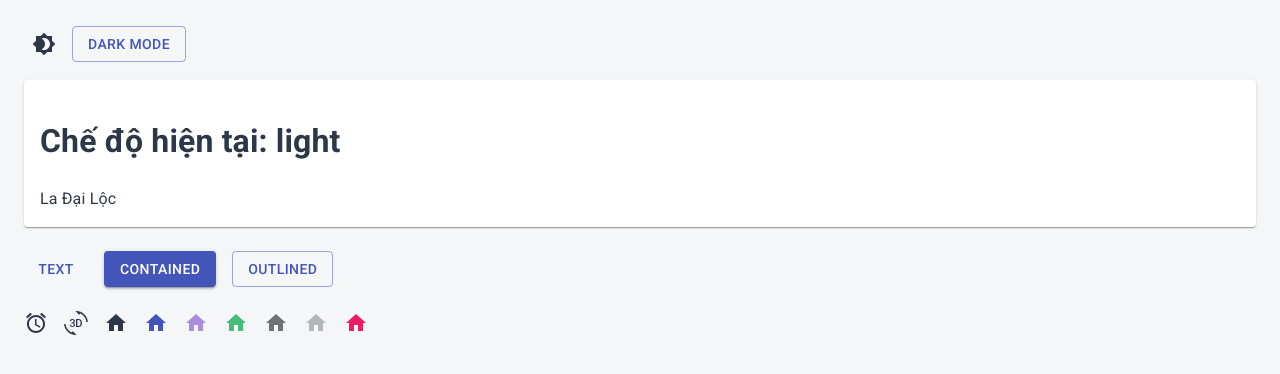
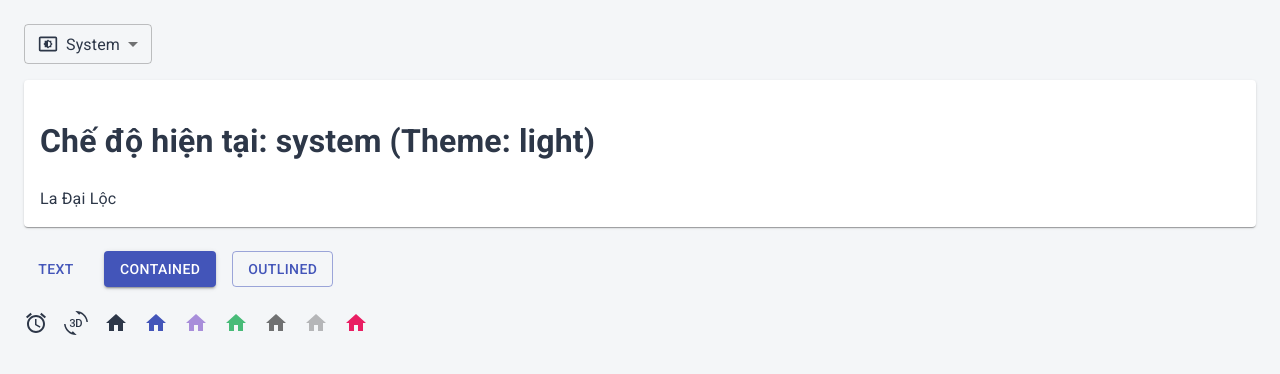
Before and after one commit to ladailoc/trello-web, a React (Vite) app: page / in a window 1280 px wide. Shown: the top 374 px of the page. Built offline with nearby package versions, Linux system fonts and the light colour scheme.

Commit message:
customize dark/light mode from system

```diff
--- a/src/App.jsx
+++ b/src/App.jsx
@@ -4,33 +4,41 @@ import AccessAlarmIcon from "@mui/icons-material/AccessAlarm";
 import ThreeDRotation from "@mui/icons-material/ThreeDRotation";
 import HomeIcon from "@mui/icons-material/Home";
 import { pink } from "@mui/material/colors";
-import IconButton from "@mui/material/IconButton";
-import Brightness4Icon from "@mui/icons-material/Brightness4";
-import Brightness7Icon from "@mui/icons-material/Brightness7";
 import Box from "@mui/material/Box";
 import { ThemeProvider } from "@mui/material/styles";
 import CssBaseline from "@mui/material/CssBaseline";
+import useMediaQuery from "@mui/material/useMediaQuery";
+import Select from "@mui/material/Select"; // Added import
+import MenuItem from "@mui/material/MenuItem"; // Added import
 import { createAppTheme } from "./theme";
-
+import LightModeIcon from "@mui/icons-material/LightMode";
+import DarkModeOutlinedIcon from "@mui/icons-material/DarkModeOutlined";
+import SettingsBrightnessIcon from "@mui/icons-material/SettingsBrightness";
 function App() {
-  // Sử dụng useState để lưu trạng thái chế độ sáng/tối
+  // Lưu trữ chế độ: 'light', 'dark', hoặc 'system'
   const [mode, setMode] = useState(() => {
-    // Khôi phục chế độ từ localStorage nếu có
     const savedMode = localStorage.getItem("theme-mode");
-    return savedMode || "light";
+    return savedMode || "system"; // Mặc định là 'system'
   });
 
-  // Tạo theme dựa trên mode hiện tại
-  const theme = createAppTheme(mode);
+  // Phát hiện chế độ hệ thống (light/dark)
+  const prefersDarkMode = useMediaQuery("(prefers-color-scheme: dark)");
 
-  // Lưu chế độ vào localStorage khi nó thay đổi
+  // Xác định palette.mode dựa trên mode
+  const paletteMode =
+    mode === "system" ? (prefersDarkMode ? "dark" : "light") : mode;
+
+  // Tạo theme với paletteMode
+  const theme = createAppTheme(paletteMode);
+
+  // Lưu chế độ vào localStorage khi thay đổi
   useEffect(() => {
     localStorage.setItem("theme-mode", mode);
   }, [mode]);
 
-  // Hàm chuyển đổi chế độ
-  const toggleColorMode = () => {
-    setMode((prevMode) => (prevMode === "light" ? "dark" : "light"));
+  // Xử lý thay đổi chế độ
+  const handleModeChange = (event) => {
+    setMode(event.target.value);
   };
 
   return (
@@ -38,13 +46,26 @@ function App() {
       <CssBaseline />
       <Box sx={{ p: 3 }}>
         <Box sx={{ mb: 2, display: "flex", alignItems: "center", gap: 1 }}>
-          <IconButton onClick={toggleColorMode} color="inherit">
-            {mode === "dark" ? <Brightness7Icon /> : <Brightness4Icon />}
-          </IconButton>
-
-          <Button variant="outlined" onClick={toggleColorMode}>
-            {mode === "dark" ? "Light Mode" : "Dark Mode"}
-          </Button>
+          {/* Dropdown để chọn chế độ */}
+          <Select value={mode} onChange={handleModeChange} size="small">
+            <MenuItem value="light">
+              <Box sx={{ display: "flex", alignItems: "center", gap: 1 }}>
+                <LightModeIcon fontSize="small" /> Light Mode
+              </Box>
+            </MenuItem>
+            <MenuItem value="dark">
+              <Box sx={{ display: "flex", alignItems: "center", gap: 1 }}>
+                <DarkModeOutlinedIcon fontSize="small" />
+                Dark Mode
+              </Box>
+            </MenuItem>
+            <MenuItem value="system">
+              <Box sx={{ display: "flex", alignItems: "center", gap: 1 }}>
+                <SettingsBrightnessIcon fontSize="small" />
+                System
+              </Box>
+            </MenuItem>
+          </Select>
         </Box>
 
         <Box
@@ -56,7 +77,9 @@ function App() {
             mb: 3,
           }}
         >
-          <h1>Chế độ hiện tại: {mode}</h1>
+          <h1>
+            Chế độ hiện tại: {mode} (Theme: {paletteMode})
+          </h1>
           <div>La Đại Lộc</div>
         </Box>
 
```
